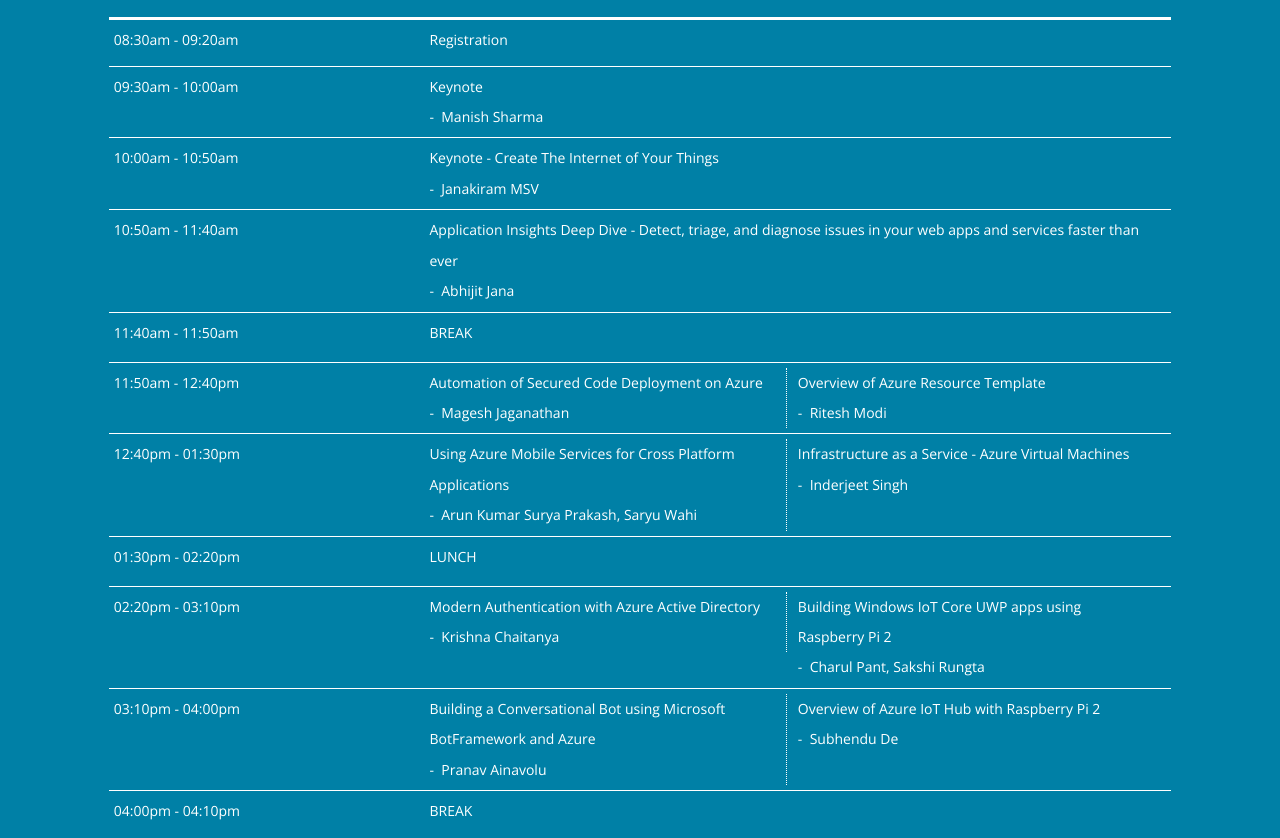
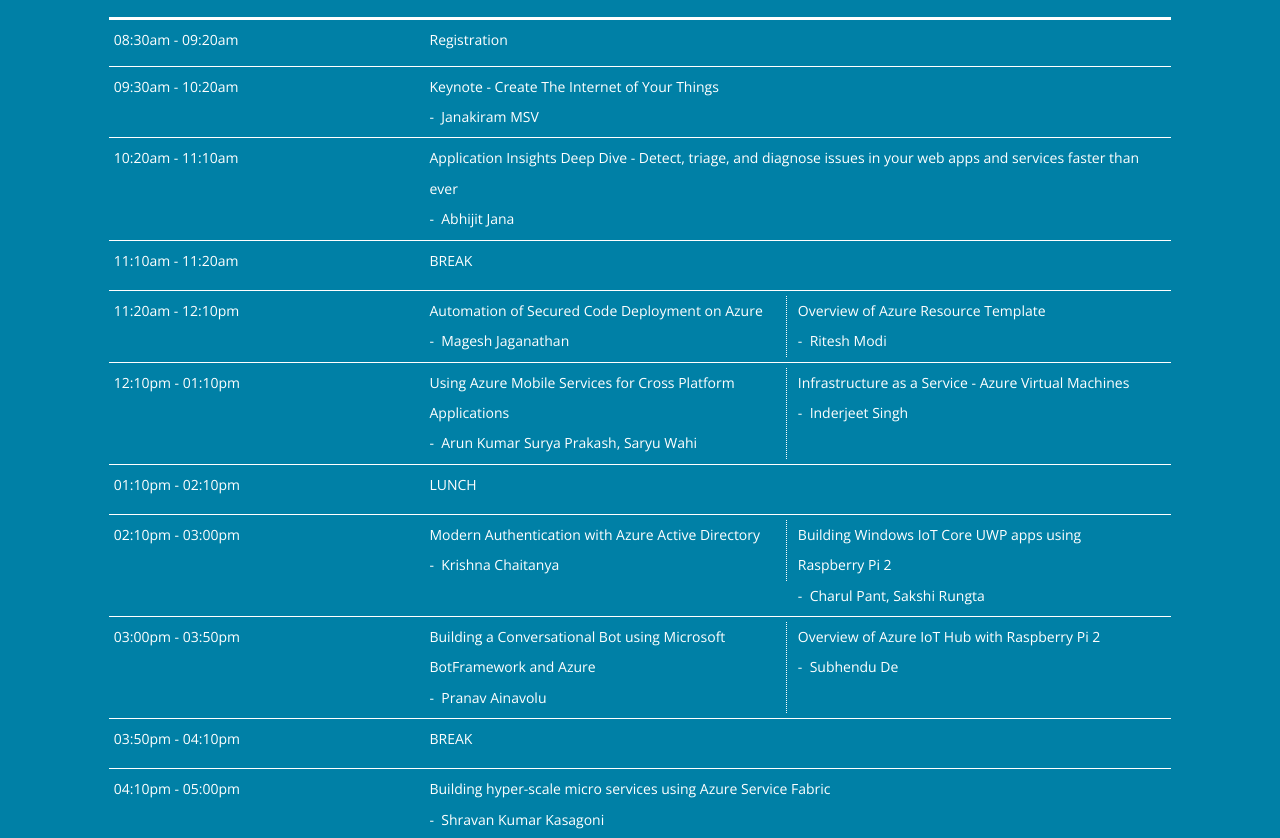
Before and after one commit to themugh/gabc, a website: page index.html in a window 1280 px wide. Shown: the part 1634-2472 px from the top of the page. Drawn offline with nearby package versions, Linux system fonts and the light colour scheme.

Commit message:
Update index.html

```diff
--- a/index.html
+++ b/index.html
@@ -135,15 +135,7 @@
                         <div class="session">Registration</div>
                     </li>
                     <li>
-                                <time class="time-slot2">09:30am - 10:00am</time>
-                                <div class="session">
-                                    Keynote
-                                    <br/> -&nbsp;
-                                    <a href="speakers.html#manish" target="_self">Manish Sharma</a>
-                                </div>
-                            </li>
-                            <li>
-                                <time class="time-slot2">10:00am - 10:50am</time>
+                        <time class="time-slot2">09:30am - 10:20am</time>
                         <div class="session">
                             Keynote - Create The Internet of Your Things
                             <br/> -&nbsp;
@@ -151,7 +143,7 @@
                         </div>
                     </li>
                     <li>
-                                <time class="time-slot2">10:50am - 11:40am</time>
+                        <time class="time-slot2">10:20am - 11:10am</time>
                          <div class="session">
                             Application Insights Deep Dive - Detect, triage, and diagnose issues in your web apps and services faster than ever
                             <br/> -&nbsp;
@@ -159,11 +151,11 @@
                         </div>
                     </li>
                     <li>
-                                <time class="time-slot2">11:40am - 11:50am</time>
+                        <time class="time-slot2">11:10am - 11:20am</time>
                         <div class="session">BREAK</div>
                     </li>
                     <li>
-                                <time class="time-slot2">11:50am - 12:40pm</time>
+                        <time class="time-slot2">11:20am - 12:10pm</time>
                         <div class="session1">
                             Automation of Secured Code Deployment on Azure
                             <br/> -&nbsp;
@@ -177,7 +169,7 @@
                     </li>
 
                     <li>
-                                <time class="time-slot1">12:40pm - 01:30pm</time>
+                        <time class="time-slot1">12:10pm - 01:10pm</time>
                         <div class="session1">
                             Using Azure Mobile Services for Cross Platform Applications
                             <br/> -&nbsp;
@@ -190,11 +182,11 @@
                         </div>
                     </li>
                      <li>
-                                <time class="time-slot2">01:30pm - 02:20pm</time>
+                        <time class="time-slot2">01:10pm - 02:10pm</time>
                         <div class="session">LUNCH</div>
                     </li>
                     <li>
-                                <time class="time-slot2">02:20pm - 03:10pm</time>
+                        <time class="time-slot2">02:10pm - 03:00pm</time>
                         <div class="session1">
                             Modern Authentication with Azure Active Directory
                             <br/> -&nbsp;
@@ -208,7 +200,7 @@
                         </div>
                     </li>
                     <li>
-                                <time class="time-slot1">03:10pm - 04:00pm</time>
+                        <time class="time-slot1">03:00pm - 03:50pm</time>
                         <div class="session1">
                             Building a Conversational Bot using Microsoft BotFramework and Azure
                             <br/> -&nbsp;
@@ -222,7 +214,7 @@
 
                     </li>
                     <li>
-                                <time class="time-slot1">04:00pm - 04:10pm</time>
+                        <time class="time-slot1">03:50pm - 04:10pm</time>
                         <div class="session">BREAK</div>
                     </li>
                     <li>
@@ -251,7 +243,6 @@
     </div>
 </div>
 </div>
-
     <div class="container-fluid" id="speakers">
         <div class="row">
             <div class="col-xs-12 col-sm-12 col-md-12 col-lg-12">
```
Lines whose indentation alone changed are shown as unchanged.
